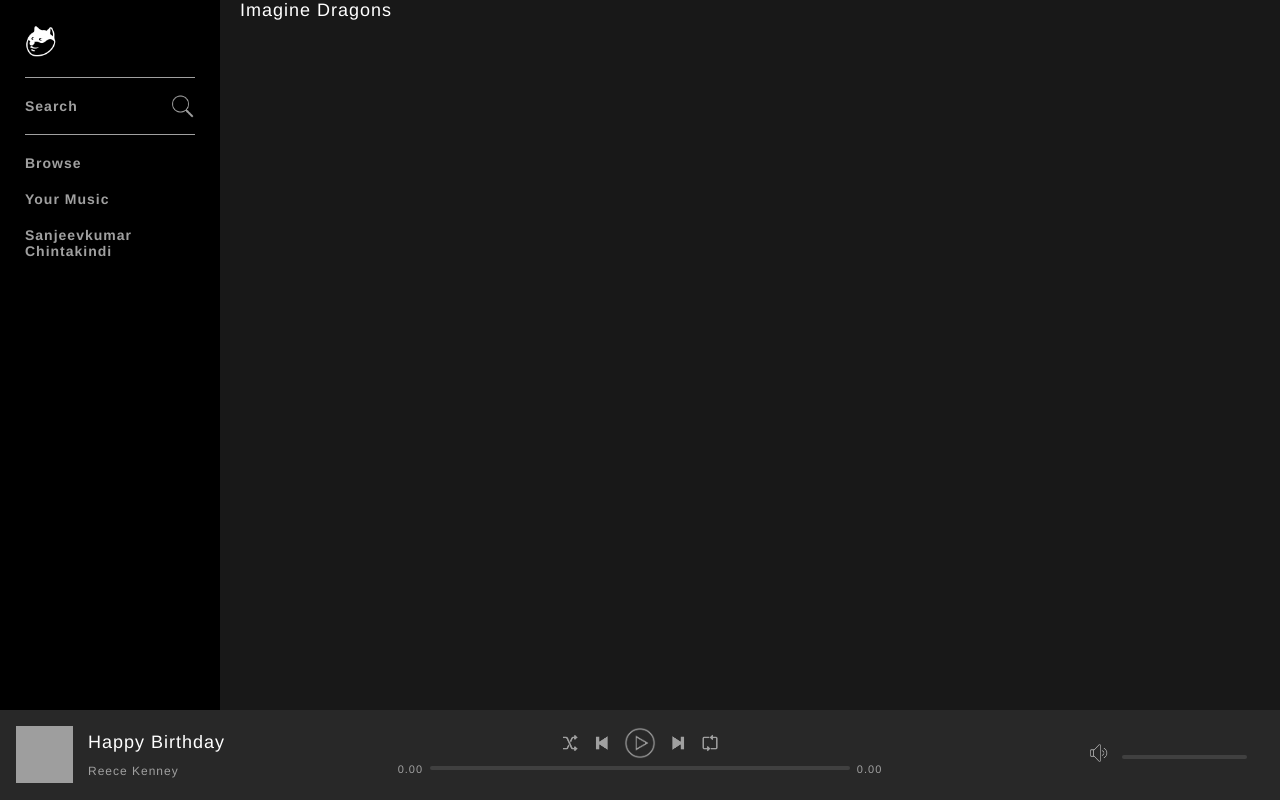
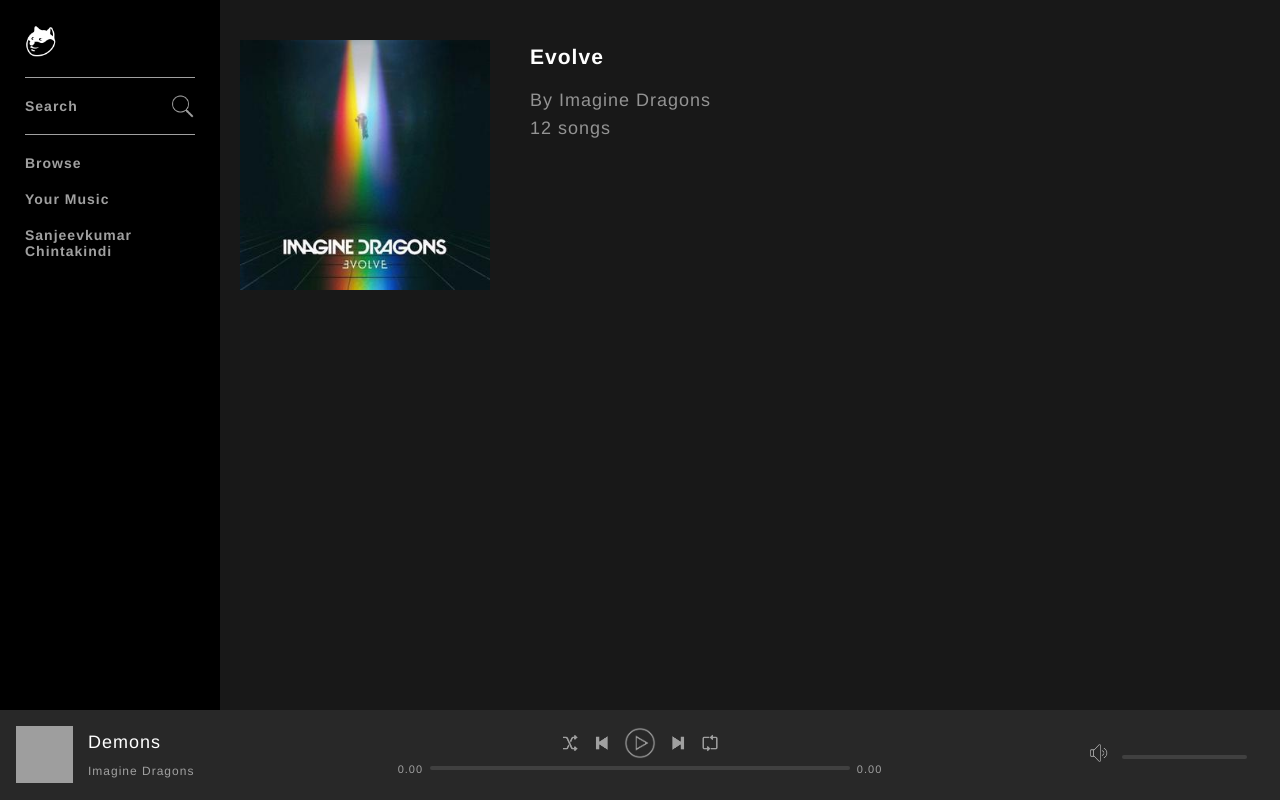
Before and after one commit to csanjeev25/Musica, a PHP site: page /album.php?id=1 in a window 1280 px wide. Run offline with PHP 8.4, Linux system fonts and the light colour scheme; the visitor is signed in with stand-in values (Sample User, id 1); data comes from the database, SQL or seed files in the repository; grey boxes are pictures that could not be loaded.

Commit message:
Added album page

```diff
--- a/album.php
+++ b/album.php
@@ -7,14 +7,21 @@
 		header("Location: index.php");
 	}
 
-	$albumQuery = mysqli_query($conn,"SELECT * FROM albums WHERE id = '$albumId'");
-	$album = mysqli_fetch_array($albumQuery);
+	$album = new Album($conn,$albumId);
 
-	$artistId = $album['artist'];
+	$artist = $album->getArtist();
 
-	$artistQuery = mysqli_query($conn,"SELECT name FROM artists WHERE id='$artistId'");
-	$artist = mysqli_fetch_array($artistQuery);
-	echo $artist['name'];
  ?>
 
+ <div class="entityInfo">
+ 	<div class="leftSection">
+ 		<img src="<?php echo $album->getArtworkPath(); ?>">
+ 	</div>
+ 	<div class="rightSection">
+ 		<h3><?php echo $album->getTitle(); ?></h3>
+ 		<p>By <?php echo $artist->getName();?></p>
+ 		<p><?php echo $album->getSongCount()." songs";?></p>
+ 	</div>
+ </div>
+
 <?php include("includes/footer.php"); ?>
--- a/assets/css/style.css
+++ b/assets/css/style.css
@@ -259,3 +259,36 @@ body{
 .gridViewItem a{
 	text-decoration: none;
 }
+
+.entityInfo{
+	padding: 40px 0 10px 0;
+	display: inline-block;
+	width: 100%;
+}
+
+.entityInfo .leftSection{
+	width: 30%;
+	float: left;
+	max-width: 250px;
+}
+
+.entityInfo .leftSection img{
+	width: 100%;
+}
+
+.entityInfo .rightSection{
+	width: 70%;
+	float: left;
+	padding: 5px 10px 5px 40px;
+	box-sizing: border-box;
+}
+
+.entityInfo .rightSection h3{
+	margin-top: 0px;
+}
+
+.entityInfo .rightSection p{
+	color: #939393;
+	font-weight: 200;
+	height: 10px;
+}
--- /dev/null
+++ b/includes/classes/Album.php
@@ -0,0 +1,49 @@
+<?php
+
+	class Album{
+
+		private $conn;
+		private $id;
+		private $title;
+		private $artistId;
+		private $genre;
+		private $artworkPath;
+
+		public function __construct($conn,$id){
+			$this->conn = $conn;
+			$this->id = $id;
+
+			$albumQuery = mysqli_query($this->conn,"SELECT * FROM albums WHERE id='$this->id'");
+			$album = mysqli_fetch_array($albumQuery);
+
+			$this->title = $album['title'];
+			$this->artistId = $album['artist'];
+			$this->genre = $album['genre'];
+			$this->artworkPath = $album['artworkPath'];
+		}
+
+		public function getTitle(){
+			return $this->title;
+		}
+
+		public function getArtist(){
+			return new Artist($this->conn,$this->artistId);
+		}
+
+		public function getGenre(){
+			return $this->genre;
+		}
+
+		public function getArtworkPath(){
+			return $this->artworkPath;
+		}
+
+		public function getSongCount(){
+			$songCountQuery = mysqli_query($this->conn,"SELECT id FROM songs WHERE album='$this->id'");
+			return mysqli_num_rows($songCountQuery);
+		}
+
+
+	}
+
+?>
--- /dev/null
+++ b/includes/classes/Artist.php
@@ -0,0 +1,21 @@
+<?php
+
+	class Artist{
+
+		private $conn;
+		private $id;
+		private $name;
+
+		public function __construct($conn,$id){
+			$this->conn = $conn;
+			$this->id = $id;
+		}
+
+		public function getName(){
+			$artistQuery = mysqli_query($this->conn,"SELECT name FROM artists WHERE id='$this->id'");
+			$artist = mysqli_fetch_array($artistQuery);
+			return $artist['name'];
+		}
+	}
+
+?>
--- a/includes/header.php
+++ b/includes/header.php
@@ -1,6 +1,8 @@
 <?php
 
 	include("includes/config.php");
+	include("includes/classes/Artist.php");
+	include("includes/classes/Album.php");
 
 	//session_destroy();
 	if(isset($_SESSION['userLoggedIn'])){
--- a/includes/navPlayingBar.php
+++ b/includes/navPlayingBar.php
@@ -11,11 +11,11 @@
 					<div class="trackInfo">
 
 						<span class="trackName">
-							<span>Happy Birthday</span>
+							<span>Demons</span>
 						</span>
 
 						<span class="artistName">
-							<span>Reece Kenney</span>
+							<span>Imagine Dragons</span>
 						</span>
 
 					</div>
```
Also changed, not shown: includes/classes/Song.php (added, +63 -0 lines).
